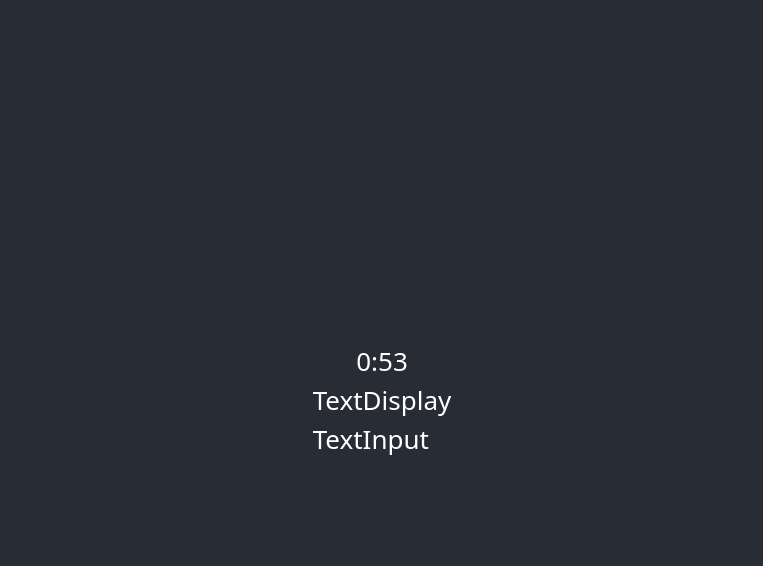
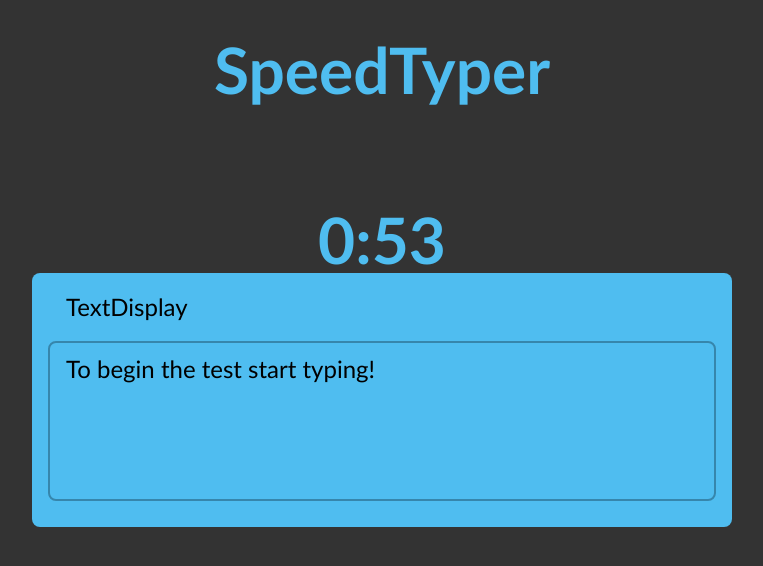
Before and after one commit to HoryzontalnaGrupaProjektowa/SpeedTyperTest, a React (Create React App) app: page / in a window 1280 px wide. Shown: the top 566 px of the page, without its empty margins (258-1021 px from the left). Built offline with nearby package versions, Linux system fonts and the light colour scheme; the HTML template or start-up script is replaced by a standard one.

Commit message:
Poprawienie CSS i dodanie nazw klas dla komponentów

```diff
--- a/src/App.css
+++ b/src/App.css
@@ -1,5 +1,5 @@
 .App {
-  background-color: #282c34;
+  background-color: #333333;
   min-height: 100vh;
   display: flex;
   flex-direction: column;
@@ -7,4 +7,55 @@
   justify-content: center;
   font-size: calc(10px + 2vmin);
   color: white;
+  margin: 0;
+  font-family: 'Gill Sans', 'Gill Sans MT', Calibri, 'Trebuchet MS', sans-serif;
 }
+
+.Container{
+  background-color: #4fbdf0;
+  padding: 1rem;
+  border-radius: .5rem;
+  width: 700px;
+  max-width: 90%;
+}
+
+.TextDisplay{
+  margin-bottom: 1rem;
+  margin-left: calc(1rem + 2px);
+  margin-right: calc(1rem + 2px);
+  font-size: 1.5rem;
+  color: black;
+}
+
+.TextInput{
+  background-color: transparent;
+  border: 2px solid #3686ac;
+  outline: none;
+  width: 100%;
+  height: 10rem;
+  margin: auto;
+  resize: none;
+  padding: .5rem 1rem;
+  font-size: 1.5rem;
+  border-radius: .5rem;
+}
+
+.TextInput:focus {
+  border-color: #255b74;
+}
+
+.Title{
+  position: absolute;
+  top: 2rem;
+  font-size: 4rem;
+  color: #4fbdf0;
+  font-weight: bold;
+}
+
+.Timer{
+  position: absolute;
+  top: 12rem;
+  font-size: 4rem;
+  color: #4fbdf0;
+  font-weight: bold;
+}
--- a/src/App.js
+++ b/src/App.js
@@ -24,6 +24,7 @@ const app = initializeApp(firebaseConfig);
 function App() {
   return (
     <div className='App'>
+      <h1 className='Title'>SpeedTyper</h1>
       <Timer />
       <div className='Container'>
         <TextDisplay />
--- a/src/TextDisplay.js
+++ b/src/TextDisplay.js
@@ -1,8 +1,13 @@
 import React from 'react'
 
+const RANDOM_QUOTE_API_URL = 'http://api.quotable.io/random?minLength=200&maxLength=250'
+
 export default function TextDisplay() {
+
+
+
     return (
-        <div>
+        <div className='TextDisplay'>
             TextDisplay
         </div>
     )
--- a/src/TextInput.js
+++ b/src/TextInput.js
@@ -3,7 +3,7 @@ import React from 'react'
 export default function TextInput() {
     return (
         <div>
-            TextInput
+            <textarea className='TextInput'>To begin the test start typing!</textarea>
         </div>
     )
 }
--- a/src/Timer.js
+++ b/src/Timer.js
@@ -28,9 +28,9 @@ export default class Timer extends React.Component{
     render(){
         let {count} = this.state;
         return (
-        <>
-            {this.fmtMSS(count)}
-        </>
+            <div className="Timer">
+                {this.fmtMSS(count)}
+            </div>
         )
     }
 }
```
Also changed, not shown: 1 other file (tests, documents, lock files or other folders).
